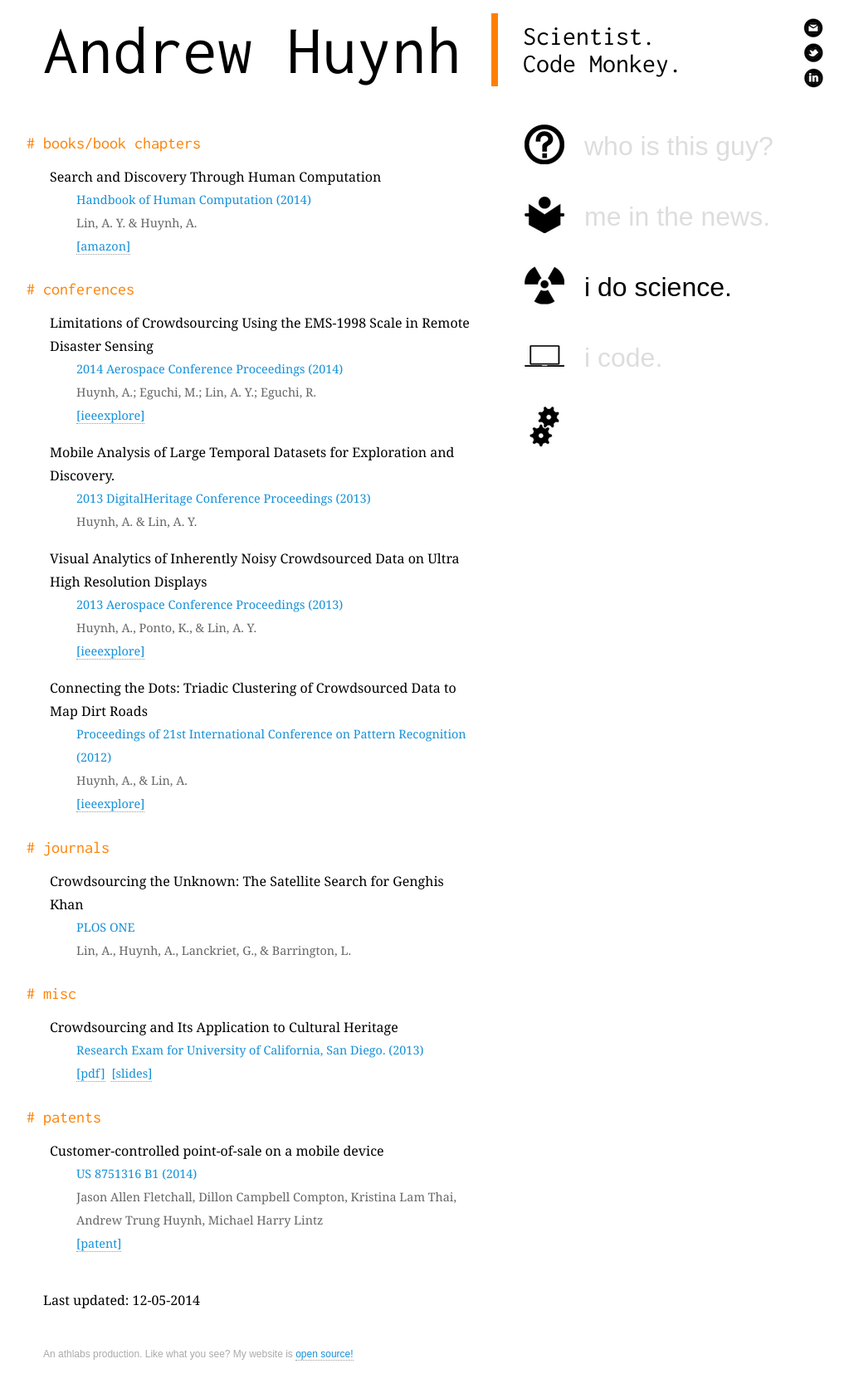
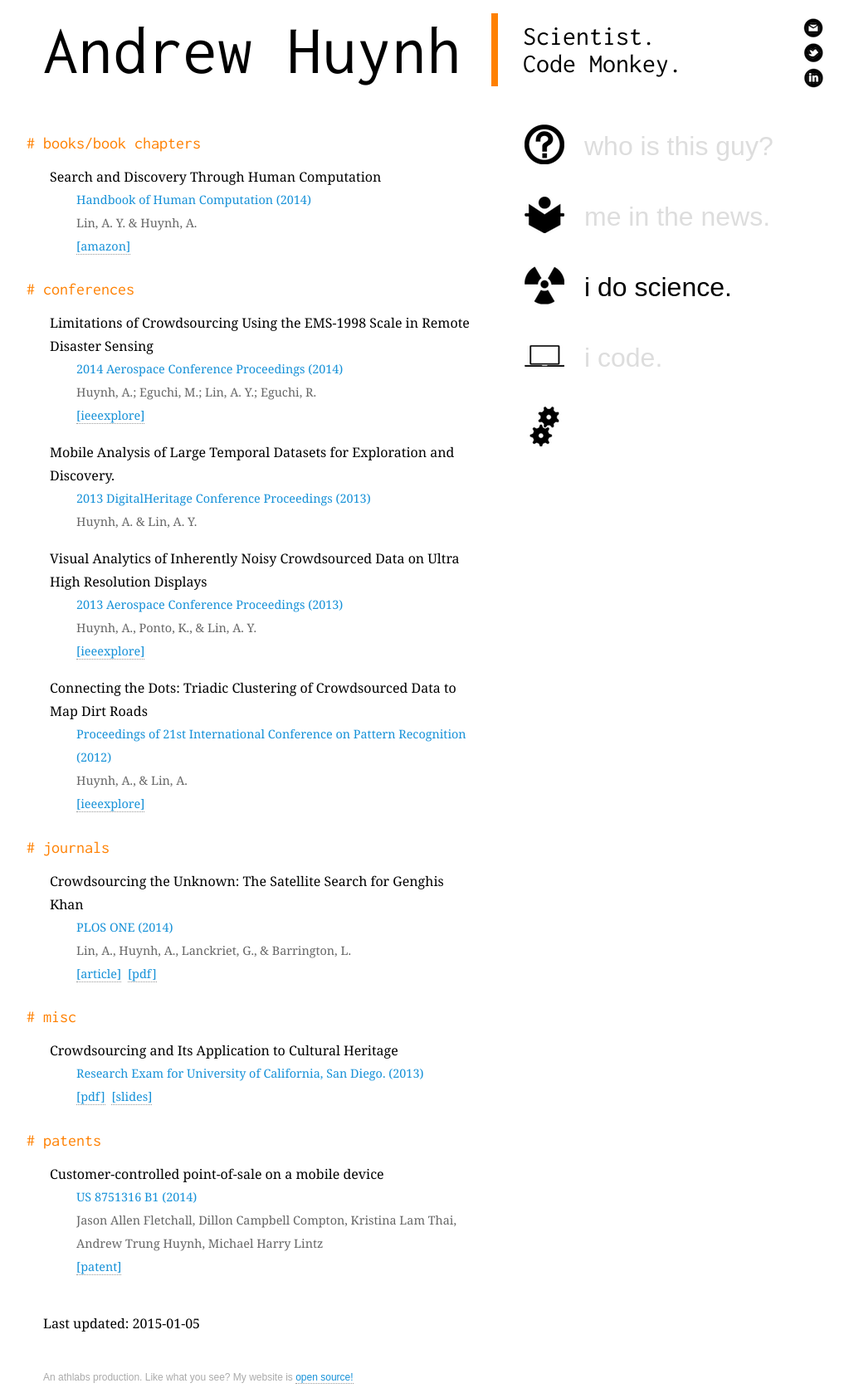
Before and after one commit to a5huynh/athlabs.com, a Jekyll site: the page built from research/index.md, in a window 1280 px wide. Shown: the whole page at 83% size, without its empty margins (118-1141 px from the left). Built offline with Jekyll 4.4.1, drawn with Linux system fonts in a browser that asks for light colours; nearby versions of some CDN libraries; some web fonts are replaced; before the commit the page ends 1651 px from its top, so only the background shows below that; some of the changed lines change nothing that is shown.

Commit message:
Add link to PLOS one article

```diff
--- a/research/index.md
+++ b/research/index.md
@@ -1,6 +1,6 @@
 ---
 title: i do science
-last_updated: 12-05-2014
+last_updated: 2015-01-05
 
 citations:
   -
@@ -54,6 +54,14 @@ citations:
         title: "Crowdsourcing the Unknown: The Satellite Search for Genghis Khan"
         publication: PLOS ONE
         authors: Lin, A., Huynh, A., Lanckriet, G., &amp; Barrington, L.
+        year: 2014
+        links:
+          -
+            title: article
+            href: //www.plosone.org/article/info%3Adoi%2F10.1371%2Fjournal.pone.0114046
+          -
+            title: pdf
+            href: "//www.plosone.org/article/fetchObject.action?uri=info%3Adoi%2F10.1371%2Fjournal.pone.0114046&amp;representation=PDF"
   -
     title: misc
     items:
```
